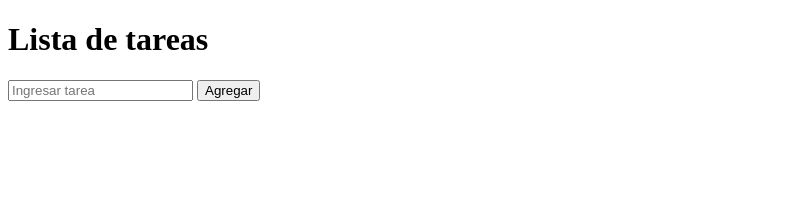
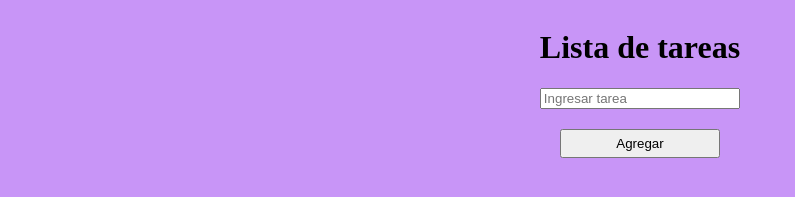
Before and after one commit to SOFIAMEDINAA/practica_2.2_Lista_Tareas, a plain HTML site: page index.html in a window 1280 px wide. Shown: the whole page, without its empty margins (0-795 px from the left). Drawn offline with Linux system fonts and the light colour scheme.

Commit message:
actualicacion css

```diff
--- a/algoritmo.js
+++ b/algoritmo.js
@@ -11,7 +11,6 @@ function agregar() {
     <li> ${nuevaTarea} </li>
     `;
 
-
     listaTareas.push (nuevaTarea);
 
     localStorage.setItem(CLAVE_TAREAS , JSON.stringify(listaTareas));
--- a/style.css
+++ b/style.css
@@ -0,0 +1,11 @@
+body {
+    display: grid;
+    place-content: center;
+background-color: rgb(200, 149, 247);
+
+}
+
+button {
+    margin: 20px;
+    padding: 5px 10px;
+}
```
Also changed, not shown: index.html (+0 -3 lines).
